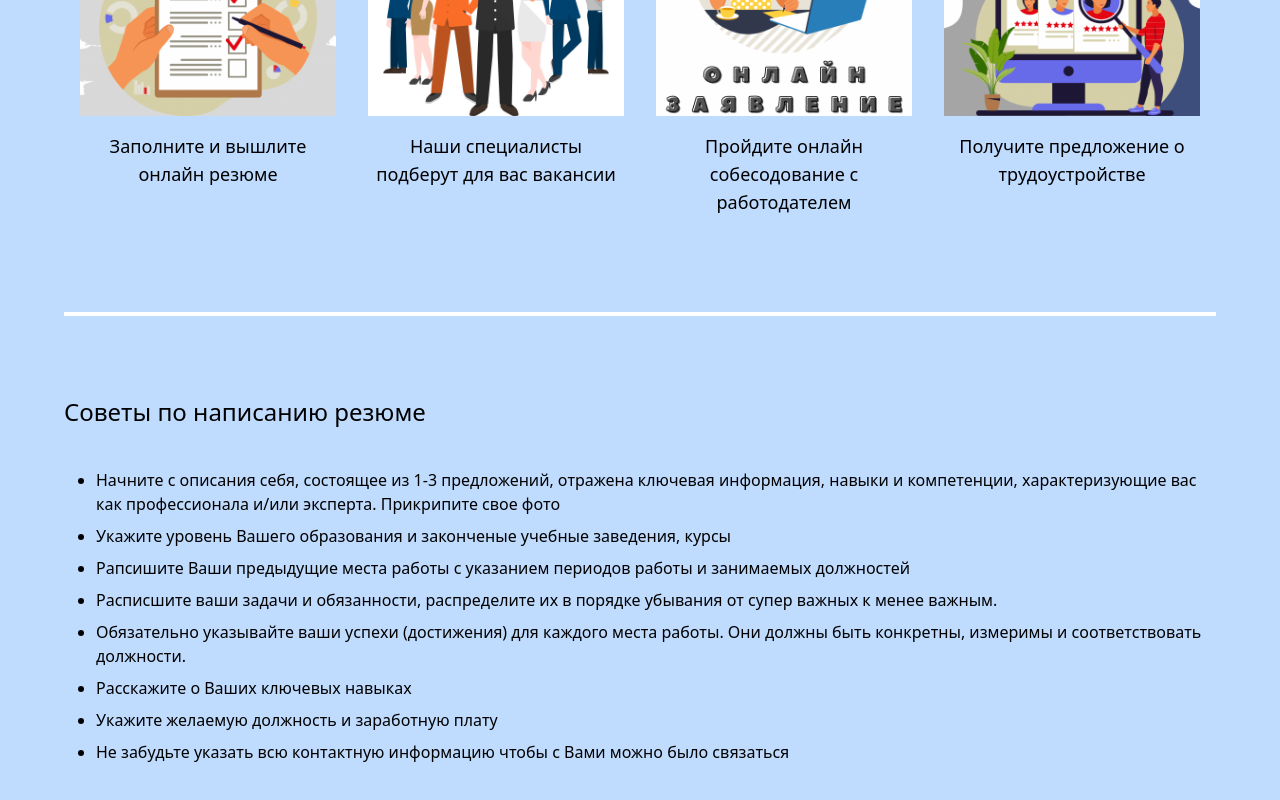
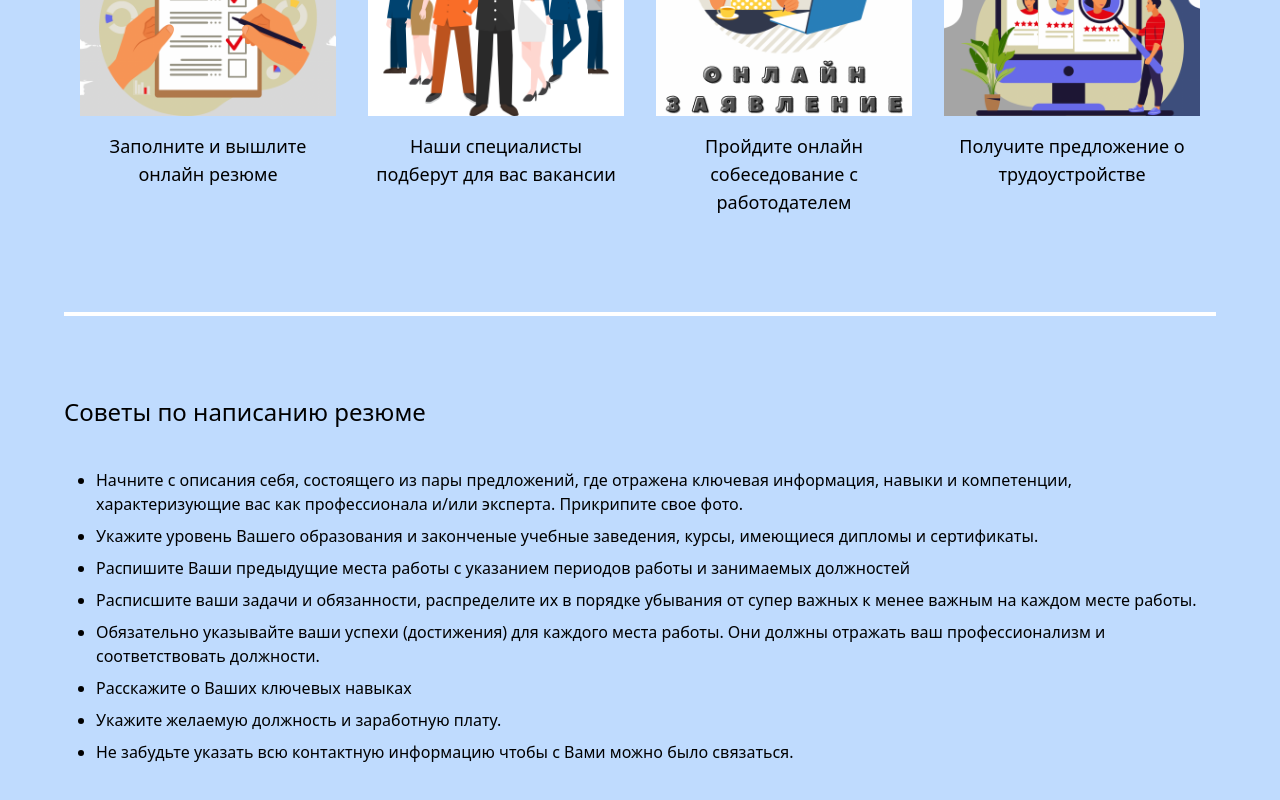
Before and after one commit to employmentservicesks/next-site, a Next.js app: page / in a window 1280 px wide. Shown: the part 1520-2320 px from the top of the page. Built offline with nearby package versions, Linux system fonts and the light colour scheme.

Commit message:
text changed

```diff
--- a/pages/index.js
+++ b/pages/index.js
@@ -19,7 +19,7 @@ export default function Home() {
         <LineHR />
         <span className="text-2xl block">
           Узнайте подробнее о процессе поиска работы при оффлайн обращении в
-          Службу занятости, посомтрев видео ниже.
+          Службу занятости, посмотрев видео ниже.
         </span>
         <div className="flex w-full justify-center my-12">
           <video
@@ -60,7 +60,7 @@ export default function Home() {
               className="mb-4"
             />
             <span className="text-lg">
-              Пройдите онлайн собесодование с работодателем
+              Пройдите онлайн собеседование с работодателем
             </span>
           </div>
           <div className="flex flex-col items-center w-full md:w-1/2 xl:w-1/4 p-4 text-center">
@@ -79,34 +79,34 @@ export default function Home() {
         <span className="text-2xl block">Советы по написанию резюме</span>
         <ul className="list-disc pl-8 pt-8">
           <li className="my-2">
-            Начните с описания себя, состоящее из 1-3 предложений, отражена
-            ключевая информация, навыки и компетенции, характеризующие вас как
-            профессионала и/или эксперта. Прикрипите свое фото
+            Начните с описания себя, состоящего из пары предложений, где
+            отражена ключевая информация, навыки и компетенции, характеризующие
+            вас как профессионала и/или эксперта. Прикрипите свое фото.
           </li>
           <li className="my-2">
             Укажите уровень Вашего образования и законченые учебные заведения,
-            курсы
+            курсы, имеющиеся дипломы и сертификаты.
           </li>
           <li className="my-2">
-            Рапсишите Ваши предыдущие места работы с указанием периодов работы и
+            Распишите Ваши предыдущие места работы с указанием периодов работы и
             занимаемых должностей
           </li>
           <li className="my-2">
             Расписшите ваши задачи и обязанности, распределите их в порядке
-            убывания от супер важных к менее важным.
+            убывания от супер важных к менее важным на каждом месте работы.
           </li>
           <li className="my-2">
             Обязательно указывайте ваши успехи (достижения) для каждого места
-            работы. Они должны быть конкретны, измеримы и соответствовать
+            работы. Они должны отражать ваш профессионализм и соответствовать
             должности.
           </li>
           <li className="my-2">Расскажите о Ваших ключевых навыках</li>
           <li className="my-2">
-            Укажите желаемую должность и заработную плату
+            Укажите желаемую должность и заработную плату.
           </li>
           <li className="my-2">
             Не забудьте указать всю контактную информацию чтобы с Вами можно
-            было связаться
+            было связаться.
           </li>
         </ul>
         <LineHR />
```
